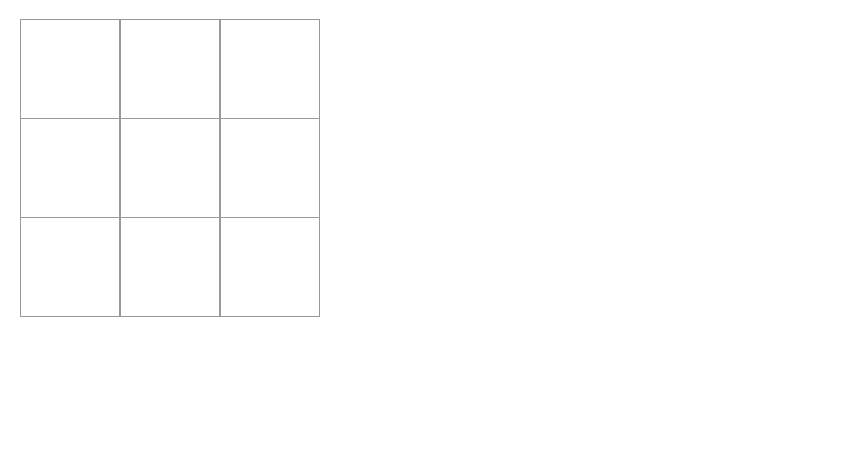
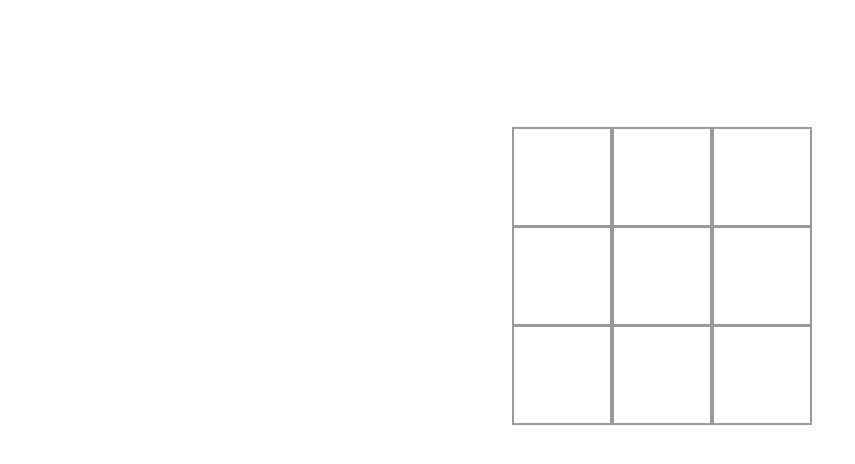
Before and after one commit to randleem/SoC-Noughts-and-Crosses, a React (Create React App) app: page / in a window 1280 px wide. Shown: the top 464 px of the page, without its empty margins (0-855 px from the left). Built offline with nearby package versions, Linux system fonts and the light colour scheme.

Commit message:
game complete, time to edit css

```diff
--- a/src/App.css
+++ b/src/App.css
@@ -1,21 +1,14 @@
 body {
   font: 14px "Century Gothic", Futura, sans-serif;
-  margin: 20px;
+  text-align: center;
+  margin-left: 40%;
+  margin-top: 10%;
 }
 
-/* .board-row:after {
-  clear: both;
-  content: "";
-  display: table;
-} */
-
-.status {
-  margin-bottom: 10px;
-}
 
 .square {
   background: #fff;
-  border: 1px solid #999;
+  border: 2px solid #999;
   float: left;
   font-size: 24px;
   font-weight: bold;
@@ -26,10 +19,10 @@ body {
   padding: 0;
   text-align: center;
   width: 100px;
-
 }
 
 .grid-container {
+  text-align: center;
   display: grid;
   grid-template-columns: repeat(3, 100px);
   grid-template-rows: repeat(3);
--- a/src/App.js
+++ b/src/App.js
@@ -2,19 +2,19 @@ import React, { useState } from "react";
 import "./App.css";
 import Button from "./components/squares";
 
+let nullList = [null,
+  null,
+  null,
+  null,
+  null,
+  null,
+  null,
+  null,
+  null,];
+
 function App() {
 
-  const [board, setboard] = useState([
-    null,
-    null,
-    null,
-    null,
-    null,
-    null,
-    null,
-    null,
-    null,
-  ]);
+  const [board, setboard] = useState(nullList);
   const [XisNext, setXisNext] = useState("X");
 
 
@@ -39,27 +39,19 @@ function App() {
   }
 
 
-
   function handleClick(index) {
-    setboard([...board.slice(0, index), XisNext, ...board.slice(index + 1)]);
+    const newBoard = [...board.slice(0, index), XisNext, ...board.slice(index + 1)];
     if (XisNext === "X") {
       setXisNext("O");
     } else {
       setXisNext("X")
     }
-    const winner = calculateWinner(board)
+    const winner = calculateWinner(newBoard)
+    setboard(newBoard);
     console.log(winner);
     if (winner !==null){
       alert(`${winner} is the WINNER!!!`);
-      // setBoard([null,
-      //   null,
-      //   null,
-      //   null,
-      //   null,
-      //   null,
-      //   null,
-      //   null,
-      //   null,])
+      setboard(nullList)
     }
   }
 
@@ -78,13 +70,3 @@ export default App;
 
 //item is either null, X or 0 on the board
 //index is index from array
-
-// null,
-// null,
-// null,
-// null,
-// null,
-// null,
-// null,
-// null,
-// null,
--- a/src/components/squares/index.js
+++ b/src/components/squares/index.js
@@ -2,7 +2,7 @@ import React from "react";
 
 function Button({item, index, handleClick}) {
   return (
-    <button className="square" index={index} onClick={() => handleClick(index)}>
+    <button className="square" key={index} index={index} onClick={() => handleClick(index)}>
       {item}
     </button>
   );
```
